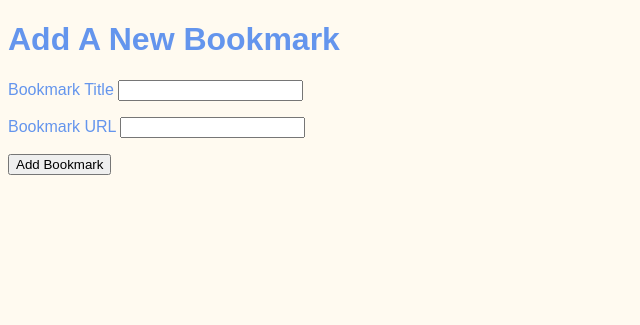
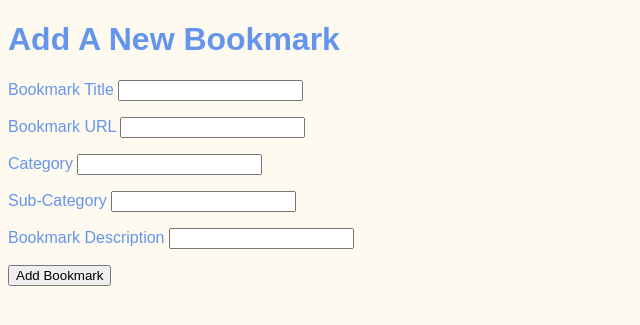
Before and after one commit to mlecoleman/bookmark-cards, a Flask app: page /add_bookmark in a window 1280 px wide. Shown: the top 325 px of the page, without its empty margins (0-640 px from the left). Run offline with Flask 2, Linux system fonts and the light colour scheme.

Commit message:
Add more data fields/inputs and make titles clickable with url links

```diff
--- a/bookmarks.py
+++ b/bookmarks.py
@@ -30,7 +30,10 @@ def bookmark_view(index):
 def add_bookmark():
     if request.method == "POST":
         bookmark = {"bookmarktitle": request.form['bookmarktitle'],
-                    "bookmarkurl": request.form['bookmarkurl']}
+                    "bookmarkurl": request.form['bookmarkurl'],
+                    "category": request.form['category'],
+                    "subcategory": request.form['subcategory'],
+                    "bookmarkdesc": request.form['bookmarkdesc']}
         db.append(bookmark)
         save_db()
         return redirect(url_for('bookmark_view', index=len(db)-1))
--- a/bookmarks_db.json
+++ b/bookmarks_db.json
@@ -1 +1 @@
-[{"bookmarktitle": "Bike Maps", "bookmarkurl": "https://bikemaps.org/"}, {"bookmarktitle": "Ride The City", "bookmarkurl": "https://www.ridethecity.com/"}, {"bookmarktitle": "Biking at UofL", "bookmarkurl": "https://louisville.edu/sustainability/operations/bikeshare"}]
+[{"bookmarktitle": "Bike Maps", "bookmarkurl": "https://bikemaps.org/"}, {"bookmarktitle": "Ride The City", "bookmarkurl": "https://www.ridethecity.com/"}, {"bookmarktitle": "Biking at UofL", "bookmarkurl": "https://louisville.edu/sustainability/operations/bikeshare"}, {"bookmarktitle": "Streets For People", "bookmarkurl": "https://www.streetsforpeople.org/", "category": "Sustainability", "subcategory": "infrastructure", "bookmarkdesc": "Streets for People is a 501(c)(3) nonprofit organization dedicated to making Louisville\u2019s streets safer and better for everyone."}]
--- a/templates/add_bookmark.html
+++ b/templates/add_bookmark.html
@@ -16,7 +16,19 @@
         </p>
         <p>
             Bookmark URL
-            <input type="text" name="bookmarkurl">
+            <input type="url" name="bookmarkurl">
+        </p>
+        <p>
+            Category
+            <input type="text" name="category">
+        </p>
+        <p>
+            Sub-Category
+            <input type="text" name="subcategory">
+        </p>
+        <p>
+            Bookmark Description
+            <input type="text" name="bookmarkdesc">
         </p>
         <button type="submit">Add Bookmark</button>
     </form>
--- a/templates/bookmark.html
+++ b/templates/bookmark.html
@@ -4,8 +4,10 @@
 
 {%block content %}
     <h1>Bookmark Cards</h1>
-    Bookmark Title: {{ bookmark.bookmarktitle }} <br>
-    Bookmark URL: {{ bookmark.bookmarkurl }}
+    Bookmark Title: <a href="{{ bookmark.bookmarkurl }}">{{ bookmark.bookmarktitle }}</a> <br>
+    Category: {{ bookmark.category }} <br>
+    Sub Category: {{ bookmark.subcategory }} <br>
+    Description: {{ bookmark.bookmarkdesc }}
     <p>
             <a href="{{ url_for('welcome') }}">
                 Home
--- a/templates/welcome.html
+++ b/templates/welcome.html
@@ -3,10 +3,9 @@
 {% block title %}Welcome{% endblock %}
 
 {%block content %}
-<h1>Hello and Welcome</h1>
+<h1>Websites I Think Are Cool</h1>
 <p>
-    This is a demo application for
-    <em>Getting started</em> on <a href="https://flask-sqlalchemy.palletsprojects.com/en/2.x/">Pluralsight</a>
+    A collection of useful and interesting websites.
 </p>
 
 <h2>Bookmarks</h2>
```
Also changed, not shown: main.py (deleted, +0 -16 lines).
